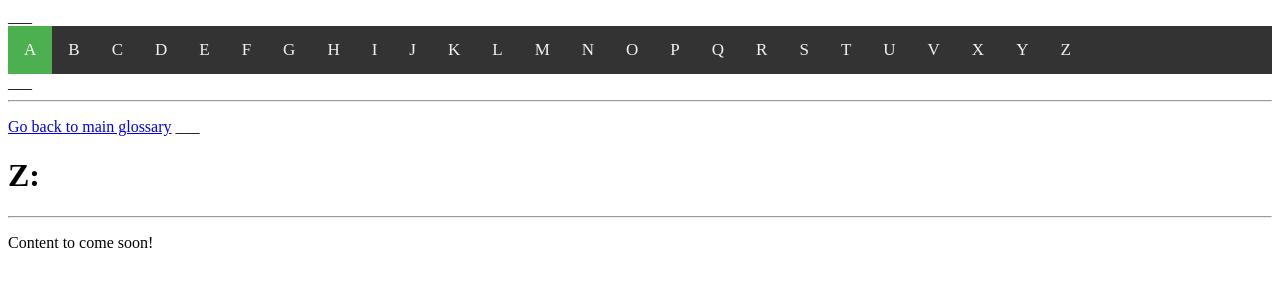
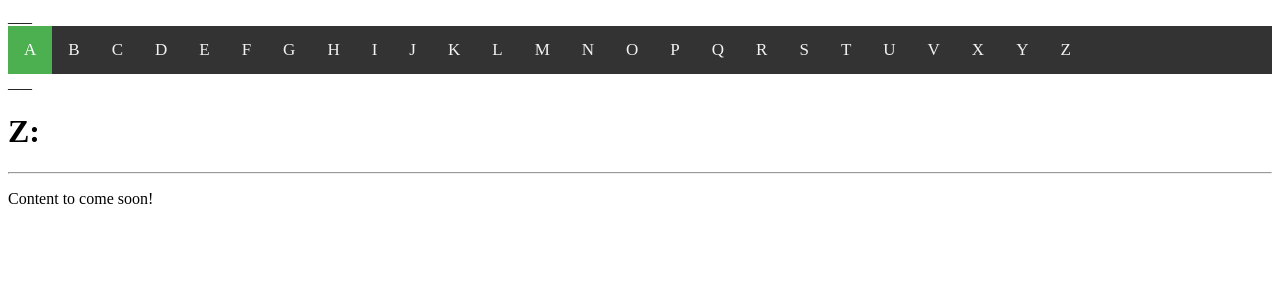
Before and after one commit to IronRico/TestGlossary, a Jekyll site: the page built from Z.md, in a window 1280 px wide. Shown: the top 300 px of the page. Built offline with Jekyll 4.4.1, drawn with Linux system fonts in a browser that asks for light colours; our own code applies the rules of GitHub Pages for plain Markdown files.

Commit message:
Update Z.md

```diff
--- a/Z.md
+++ b/Z.md
@@ -1,12 +1,9 @@
-<!-- ---
+---
+layout: default
 title: "Z"
 permalink: https://ironrico.github.io/TestGlossary/Z
---- -->
-___
+---
 
-
-[Go back to main glossary](https://ironrico.github.io/TestGlossary/)
-___
 
 # **Z:**
 ___
```
